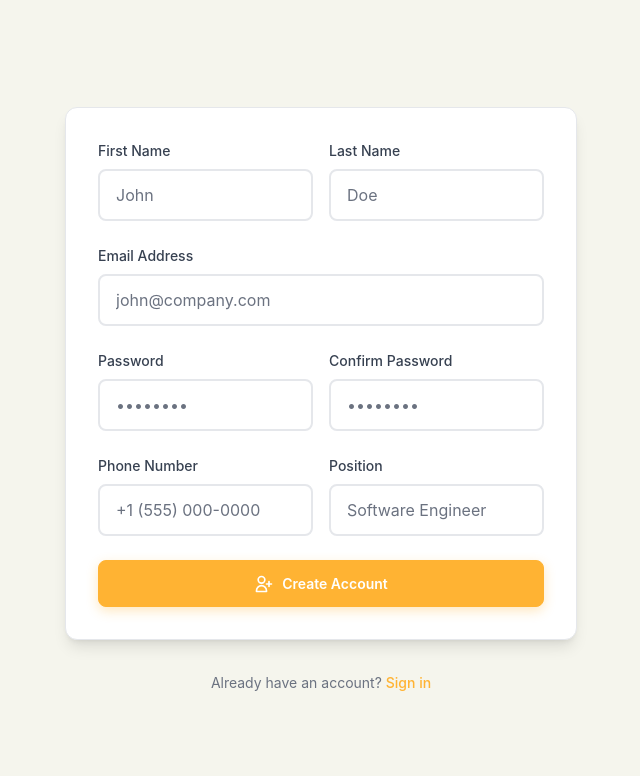
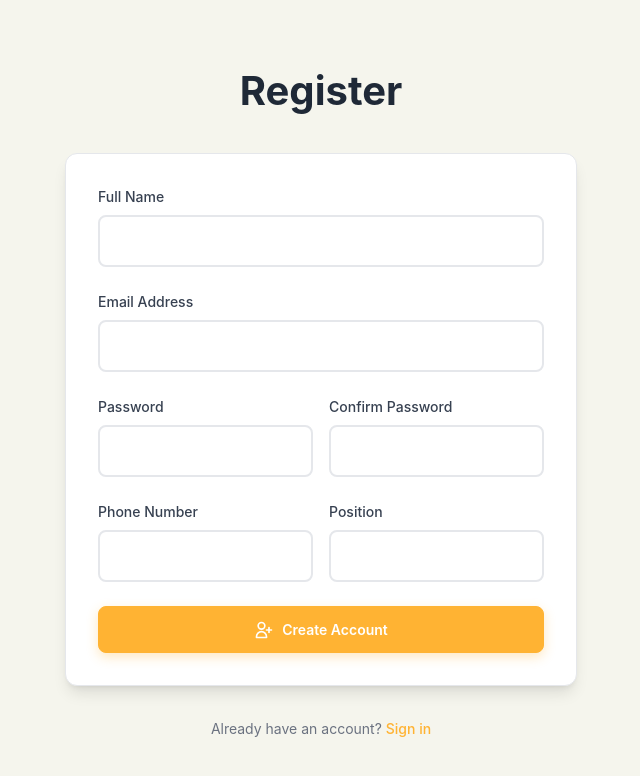
Before and after one commit to AlaxSwum/Project-Management, a Next.js app in the folder frontend/: page /register in a window 1280 px wide. Shown: the top 776 px of the page, without its empty margins (319-959 px from the left). Built offline with nearby package versions, Linux system fonts and the light colour scheme.

Commit message:
Improve registration and login forms - combine name fields, remove placeholder text, add headlines

```diff
--- a/frontend/src/app/login/page.tsx
+++ b/frontend/src/app/login/page.tsx
@@ -39,6 +39,17 @@ export default function LoginPage() {
       fontFamily: '-apple-system, BlinkMacSystemFont, "Segoe UI", "Roboto", sans-serif'
     }}>
       <div style={{ maxWidth: '28rem', width: '100%', display: 'flex', flexDirection: 'column', gap: '2rem' }}>
+        <div style={{ textAlign: 'center' }}>
+          <h1 style={{
+            fontSize: '2.5rem',
+            fontWeight: 'bold',
+            color: '#1F2937',
+            margin: 0
+          }}>
+            Login
+          </h1>
+        </div>
+
         <div style={{
           background: '#FFFFFF',
           borderRadius: '0.75rem',
@@ -91,7 +102,6 @@ export default function LoginPage() {
                   boxSizing: 'border-box',
                   outline: 'none'
                 }}
-                placeholder="Enter your email"
                 value={email}
                 onChange={(e) => setEmail(e.target.value)}
                 onFocus={(e) => {
@@ -132,7 +142,6 @@ export default function LoginPage() {
                   boxSizing: 'border-box',
                   outline: 'none'
                 }}
-                placeholder="Enter your password"
                 value={password}
                 onChange={(e) => setPassword(e.target.value)}
                 onFocus={(e) => {
--- a/frontend/src/app/register/page.tsx
+++ b/frontend/src/app/register/page.tsx
@@ -9,8 +9,7 @@ export default function RegisterPage() {
   const router = useRouter();
   const { register } = useAuth();
   const [formData, setFormData] = useState({
-    firstName: '',
-    lastName: '',
+    name: '',
     email: '',
     password: '',
     confirmPassword: '',
@@ -36,7 +35,7 @@ export default function RegisterPage() {
     try {
       // Transform data to match AuthContext expectations
       const registrationData = {
-        name: `${formData.firstName} ${formData.lastName}`.trim(),
+        name: formData.name,
         email: formData.email,
         password: formData.password,
         password_confirm: formData.confirmPassword,
@@ -72,6 +71,17 @@ export default function RegisterPage() {
       fontFamily: '-apple-system, BlinkMacSystemFont, "Segoe UI", "Roboto", sans-serif'
     }}>
       <div style={{ maxWidth: '32rem', width: '100%', display: 'flex', flexDirection: 'column', gap: '2rem' }}>
+        <div style={{ textAlign: 'center' }}>
+          <h1 style={{
+            fontSize: '2.5rem',
+            fontWeight: 'bold',
+            color: '#1F2937',
+            margin: 0
+          }}>
+            Register
+          </h1>
+        </div>
+
         <div style={{
           background: '#FFFFFF',
           borderRadius: '0.75rem',
@@ -97,20 +107,19 @@ export default function RegisterPage() {
           )}
 
           <form onSubmit={handleSubmit} style={{ display: 'flex', flexDirection: 'column', gap: '1.5rem' }}>
-            <div style={{ display: 'grid', gridTemplateColumns: '1fr 1fr', gap: '1rem' }}>
             <div>
-                <label htmlFor="firstName" style={{
+              <label htmlFor="name" style={{
                 display: 'block',
                 fontSize: '0.875rem',
                 fontWeight: '500',
                 color: '#374151',
                 marginBottom: '0.5rem'
               }}>
-                  First Name
+                Full Name
               </label>
               <input
-                  id="firstName"
-                  name="firstName"
+                id="name"
+                name="name"
                 type="text"
                 required
                 style={{
@@ -125,8 +134,7 @@ export default function RegisterPage() {
                   boxSizing: 'border-box',
                   outline: 'none'
                 }}
-                  placeholder="John"
-                  value={formData.firstName}
+                value={formData.name}
                 onChange={handleChange}
                 onFocus={(e) => {
                   (e.target as HTMLInputElement).style.borderColor = '#FFB333';
@@ -137,48 +145,6 @@ export default function RegisterPage() {
                   (e.target as HTMLInputElement).style.boxShadow = 'none';
                 }}
               />
-              </div>
-
-              <div>
-                <label htmlFor="lastName" style={{
-                  display: 'block',
-                  fontSize: '0.875rem',
-                  fontWeight: '500',
-                  color: '#374151',
-                  marginBottom: '0.5rem'
-                }}>
-                  Last Name
-                </label>
-                <input
-                  id="lastName"
-                  name="lastName"
-                  type="text"
-                  required
-                  style={{
-                    width: '100%',
-                    padding: '0.75rem 1rem',
-                    border: '2px solid #D1D5DB',
-                    borderRadius: '0.5rem',
-                    fontSize: '1rem',
-                    transition: 'all 0.2s ease',
-                    background: '#FFFFFF',
-                    color: '#1F2937',
-                    boxSizing: 'border-box',
-                    outline: 'none'
-                  }}
-                  placeholder="Doe"
-                  value={formData.lastName}
-                  onChange={handleChange}
-                  onFocus={(e) => {
-                    (e.target as HTMLInputElement).style.borderColor = '#FFB333';
-                    (e.target as HTMLInputElement).style.boxShadow = '0 0 0 3px rgba(255, 179, 51, 0.1)';
-                  }}
-                  onBlur={(e) => {
-                    (e.target as HTMLInputElement).style.borderColor = '#D1D5DB';
-                    (e.target as HTMLInputElement).style.boxShadow = 'none';
-                  }}
-                />
-              </div>
             </div>
 
             <div>
@@ -208,7 +174,6 @@ export default function RegisterPage() {
                   boxSizing: 'border-box',
                   outline: 'none'
                 }}
-                placeholder="john@company.com"
                 value={formData.email}
                 onChange={handleChange}
                 onFocus={(e) => {
@@ -250,7 +215,6 @@ export default function RegisterPage() {
                     boxSizing: 'border-box',
                     outline: 'none'
                   }}
-                  placeholder="••••••••"
                   value={formData.password}
                   onChange={handleChange}
                   onFocus={(e) => {
@@ -291,7 +255,6 @@ export default function RegisterPage() {
                     boxSizing: 'border-box',
                     outline: 'none'
                   }}
-                  placeholder="••••••••"
                   value={formData.confirmPassword}
                   onChange={handleChange}
                   onFocus={(e) => {
@@ -333,7 +296,6 @@ export default function RegisterPage() {
                     boxSizing: 'border-box',
                     outline: 'none'
                   }}
-                  placeholder="+1 (555) 000-0000"
                   value={formData.phone}
                   onChange={handleChange}
                   onFocus={(e) => {
@@ -373,7 +335,6 @@ export default function RegisterPage() {
                     boxSizing: 'border-box',
                     outline: 'none'
                   }}
-                  placeholder="Software Engineer"
                   value={formData.position}
                   onChange={handleChange}
                   onFocus={(e) => {
```
Lines whose indentation alone changed are shown as unchanged.
